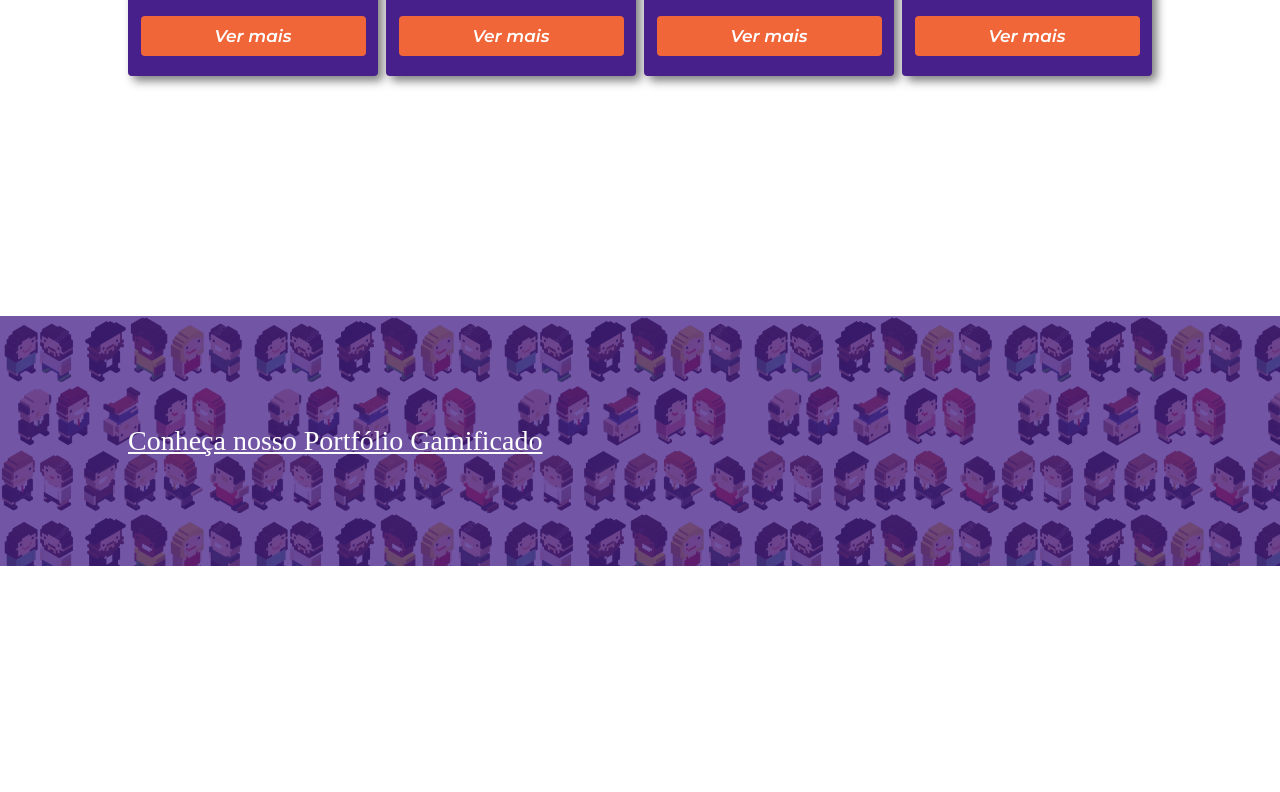
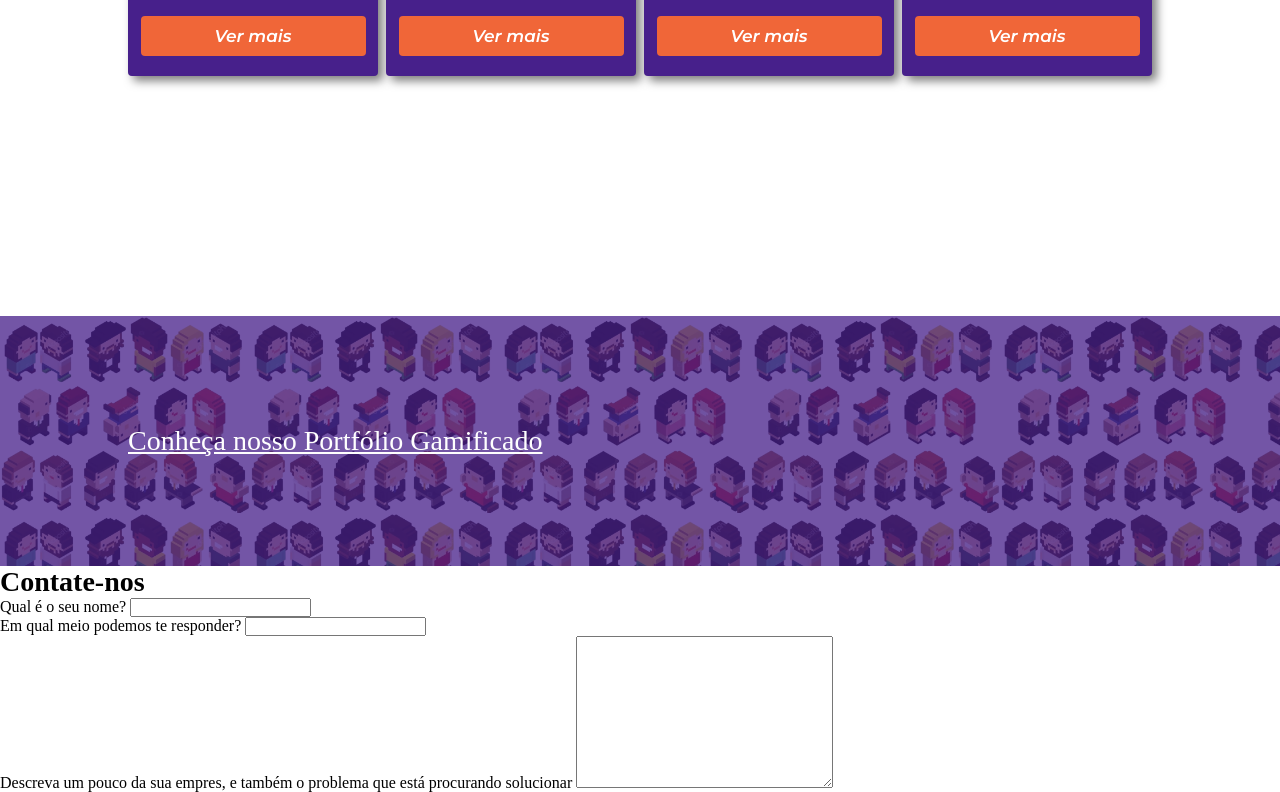
Before and after one commit to VitorSilvestreM/gamificaai, a plain HTML site: page index.html in a window 1280 px wide. Shown: the part 2026-2818 px from the top of the page. Before the commit the page ends 2592 px from the top, so only its background shows below. Drawn offline with Linux system fonts and the light colour scheme; a web font is replaced by a local one.

Commit message:
Seção contato

```diff
--- a/index.html
+++ b/index.html
@@ -81,6 +81,32 @@
             <a href="#">Conheça nosso Portfólio Gamificado</a>
         </div>
     </section>
+
+    <section id="contato">
+        <h2>Contate-nos</h2>
+
+        <form>
+            <div class="campo">
+                <label for="">Qual é o seu nome?</label>
+                <input type="text">
+
+            </div>
+            <div class="campo">
+                <label for="">Em qual meio podemos te responder?</label>
+                <input type="email">
+
+            </div>
+
+            <div class="campo-descricao">
+                <label for="">Descreva um pouco da sua empres, e também o problema que está procurando solucionar</label>
+                <textarea id="" cols="30" rows="10"></textarea>
+
+
+            </div>
+
+        </form>
+
+    </section>
 </body>
 
 </html>
```
